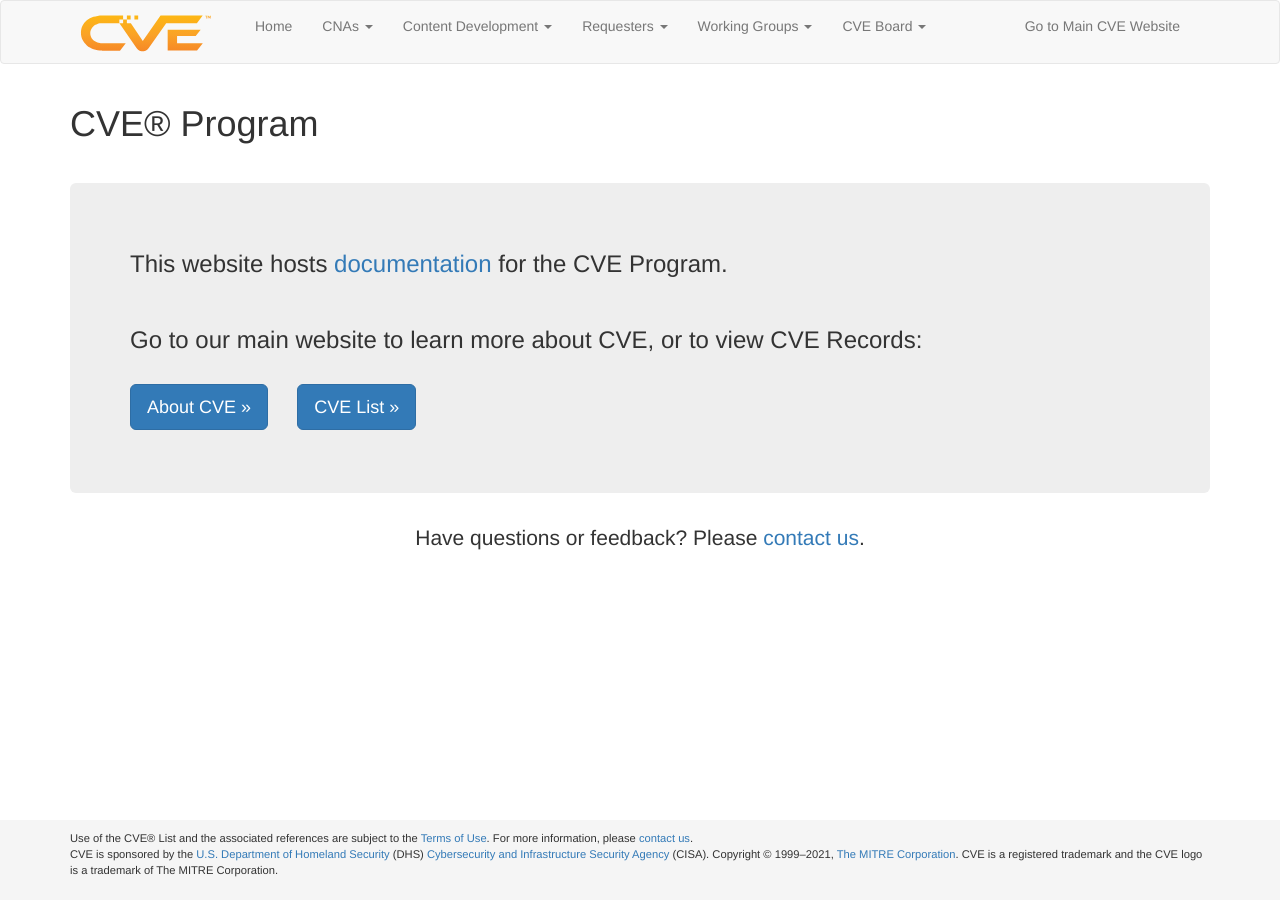
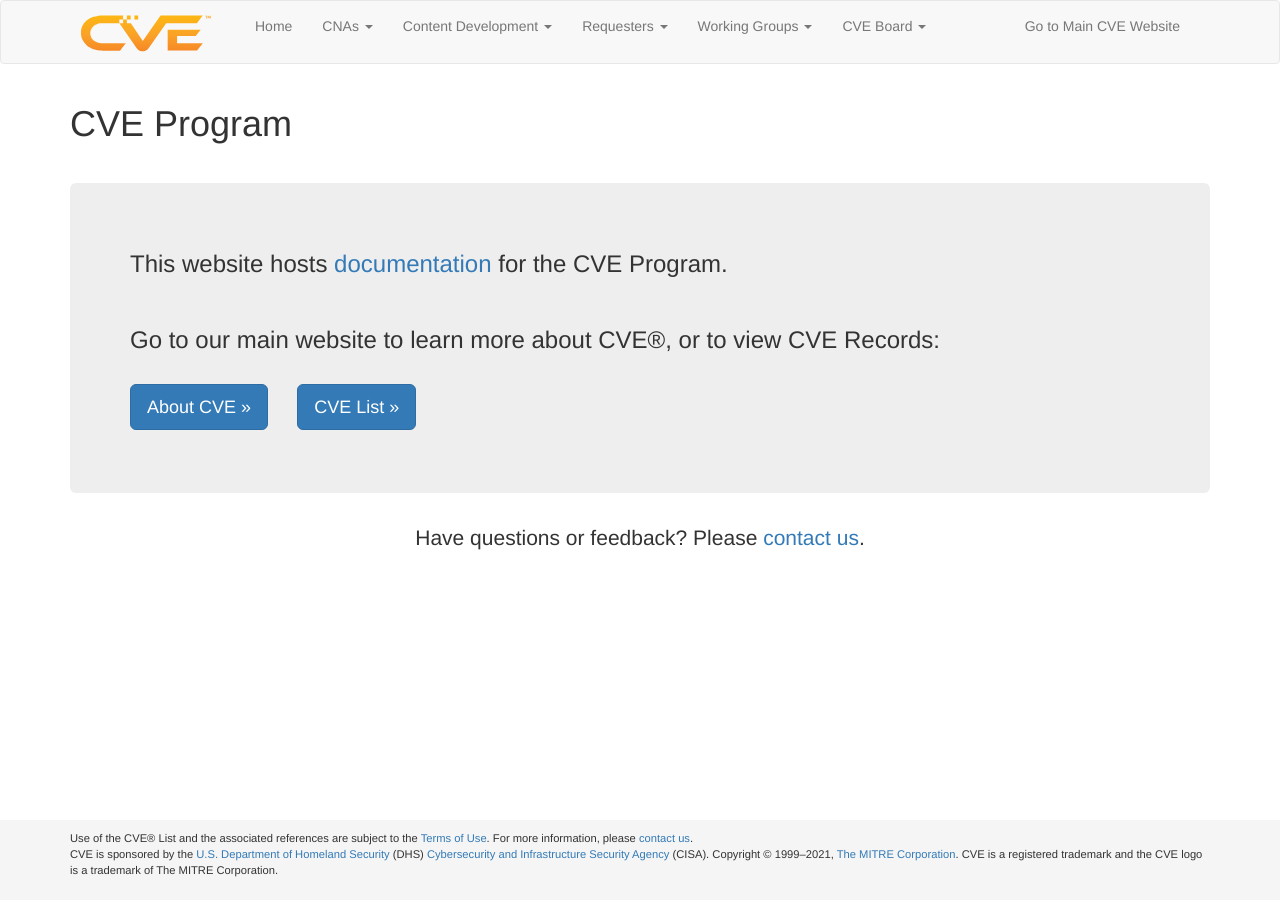
Before and after one commit to CVEProject/cveproject.github.io, a Jekyll site: the page built from index.md, in a window 1280 px wide. Built offline with Jekyll 4.4.1, drawn with Linux system fonts in a browser that asks for light colours; nearby versions of some CDN libraries.

Commit message:
Update index.md

```diff
--- a/index.md
+++ b/index.md
@@ -2,12 +2,12 @@
 layout: page
 ---
 
-<h1 class="site-title">CVE® Program</h1>
+<h1 class="site-title">CVE Program</h1>
 <br>
 <div class="jumbotron">
   <h3>This website hosts <a href="/docs/">documentation</a> for the CVE Program.</h3>
   <br>
-  <h3>Go to our main website to learn more about CVE, or to view CVE Records:</h3>
+  <h3>Go to our main website to learn more about CVE®, or to view CVE Records:</h3>
   <br>
   <p><a class="btn btn-primary btn-lg" role="button" href="https://cve.mitre.org/about/index.html">About CVE »</a> &nbsp; &nbsp;
   <a class="btn btn-primary btn-lg" role="button" href="https://cve.mitre.org/cve/">CVE List »</a></p>
```
